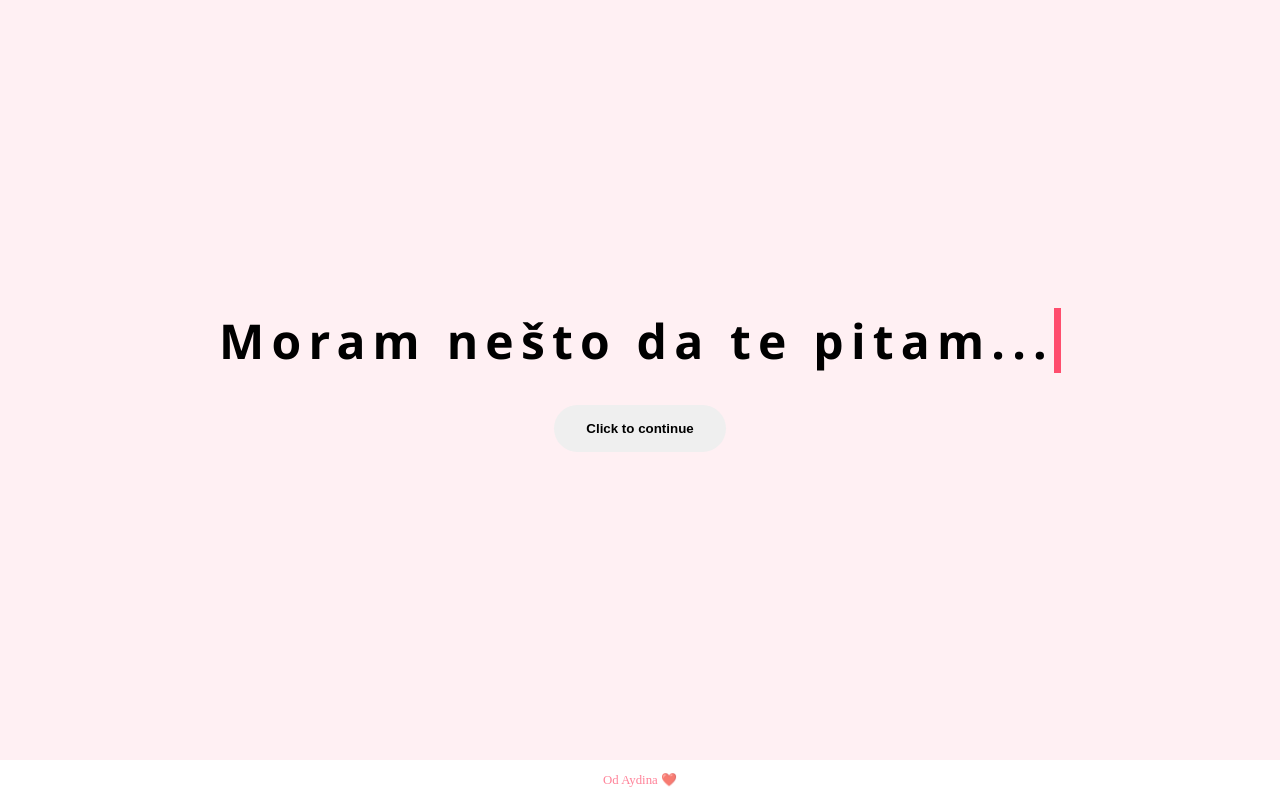
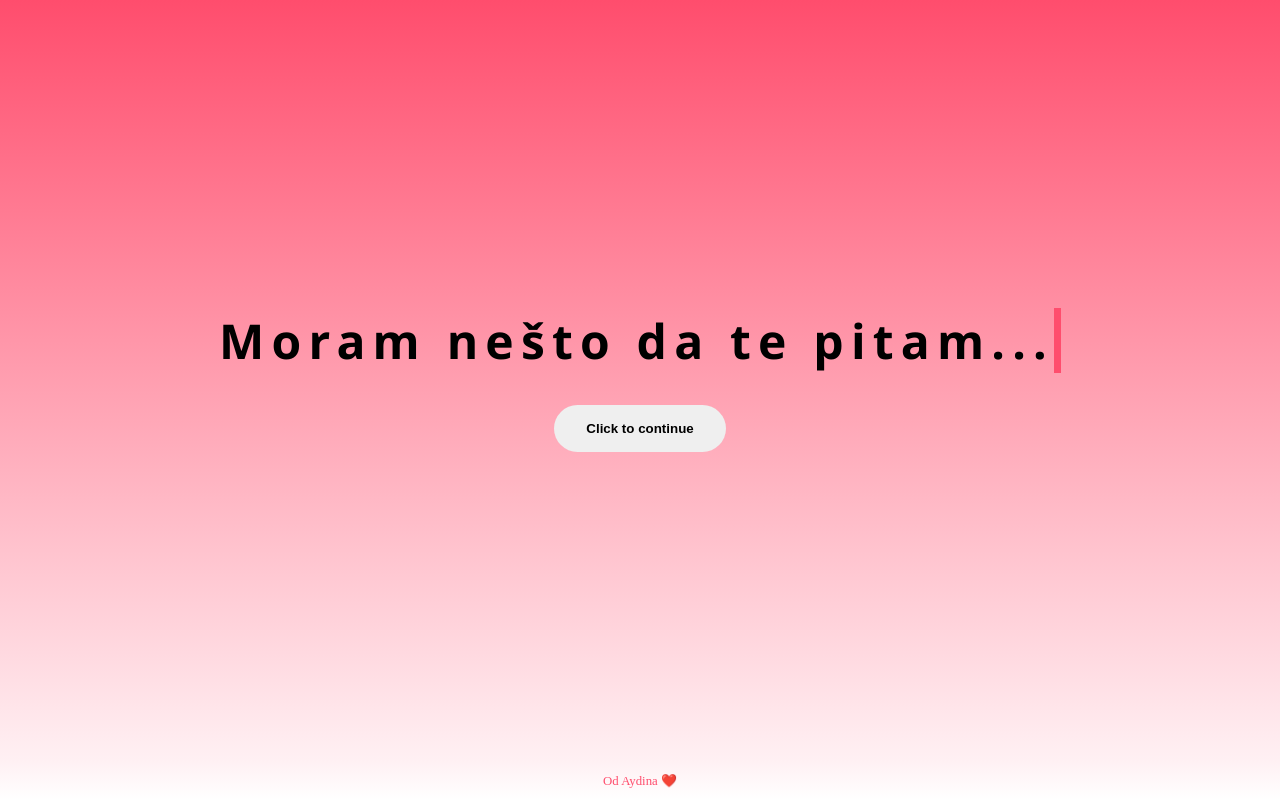
Before and after one commit to Aydin324/valentines, an Angular app: page / in a window 1280 px wide. Built offline with nearby package versions, Linux system fonts and the light colour scheme.

Commit message:
Changed background color

```diff
--- a/src/app/app.scss
+++ b/src/app/app.scss
@@ -20,7 +20,7 @@
   justify-content: center;
   align-items: center;
   text-align: center;
-  background-color: #fff0f3;
+  background: linear-gradient(to bottom, #ff4d6d, #fff0f3);
   font-family: 'Segoe UI', Tahoma, Geneva, Verdana, sans-serif;
   flex-direction: column;
   height: 95dvh;
@@ -121,17 +121,20 @@ h1 {
 }
 
 #footer {
-  margin: auto;
+  height: 5dvh;
   text-align: center;
   font-size: 0.8rem;
   color: #ff4d6d;
-  opacity: 0.7;
+  background: linear-gradient(to bottom, #fff0f3, white);
+  border-color: transparent;
+  opacity: 1;
   width: 100%;
   flex-shrink: 0;
   z-index: 10;
+  align-items: center;
 
   p {
-    margin: 0;
+    //margin: auto;
   }
 }
 
```
